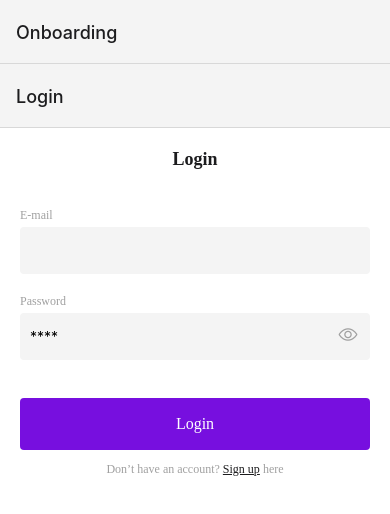
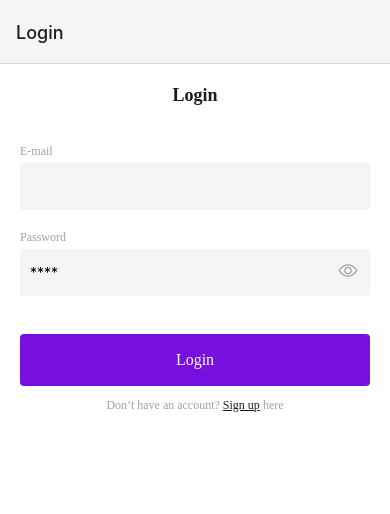
Before and after one commit to falquinho/energy-fund-app, a React Native app: screen /Login in a window 390 px wide. Shown: the top 514 px of the page. Built offline with nearby package versions, Linux system fonts and the light colour scheme.

Commit message:
Remove reference to old component.

```diff
--- a/src/navigation/index.tsx
+++ b/src/navigation/index.tsx
@@ -5,7 +5,7 @@ import { LoggedInNavigator } from "./loggedInNavigator";
 const Stack = createStackNavigator();
 
 const RootNavigator: React.FC = () => (
-  <Stack.Navigator>
+  <Stack.Navigator screenOptions={{ headerShown: false }}>
     <Stack.Screen name="Onboarding" component={OnboardingStack}/>
     <Stack.Screen name="LoggedIn" component={LoggedInNavigator}/>
   </Stack.Navigator>
--- a/src/screens/login/index.tsx
+++ b/src/screens/login/index.tsx
@@ -1,16 +1,15 @@
 import { NativeStackScreenProps } from '@react-navigation/native-stack';
 import React from 'react';
-import { TextStyle, View, ViewStyle } from 'react-native';
+import { TextStyle, ViewStyle } from 'react-native';
 import { LabelButton } from '../../components/LabelButton';
 import { MyButton } from '../../components/MyButton';
 import { MyPasswordInput } from '../../components/MyPasswordInput';
 import { MyTextInput } from '../../components/MyTextInput';
+import { ScreenView } from '../../components/ScreenView';
 import { Spacer } from '../../components/Spacer';
 import { TextHeader } from '../../components/TextHeader';
 import { TextLabel } from '../../components/TextLabel';
 import { OnboardingStackParamList } from '../../navigation/onboardNavigator';
-import { SafeAreaView } from '../../components/SafeAreaView';
-import { ScreenView } from '../../components/ScreenView';
 
 type NavigationProps = NativeStackScreenProps<OnboardingStackParamList, 'Login'>;
 
```
Also changed, not shown: src/screens/signup/index.tsx (+3 -4 lines).
